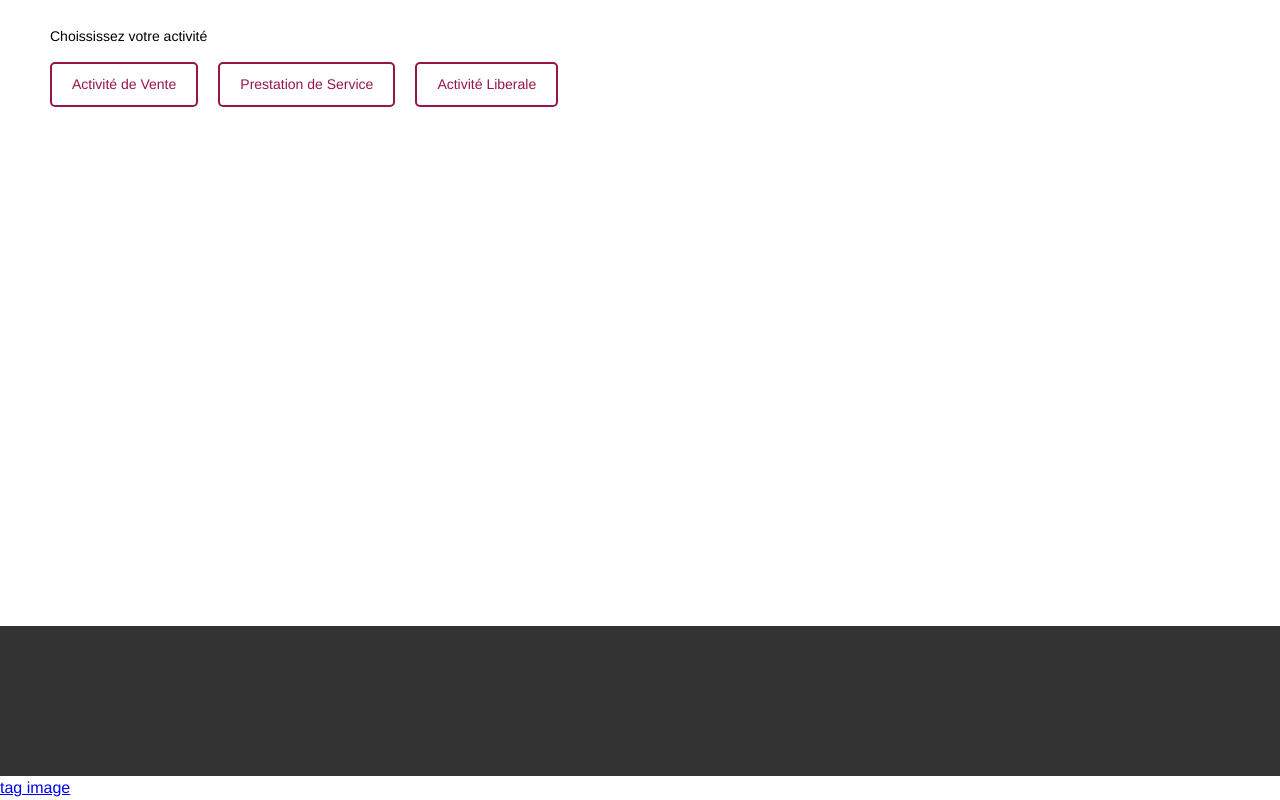
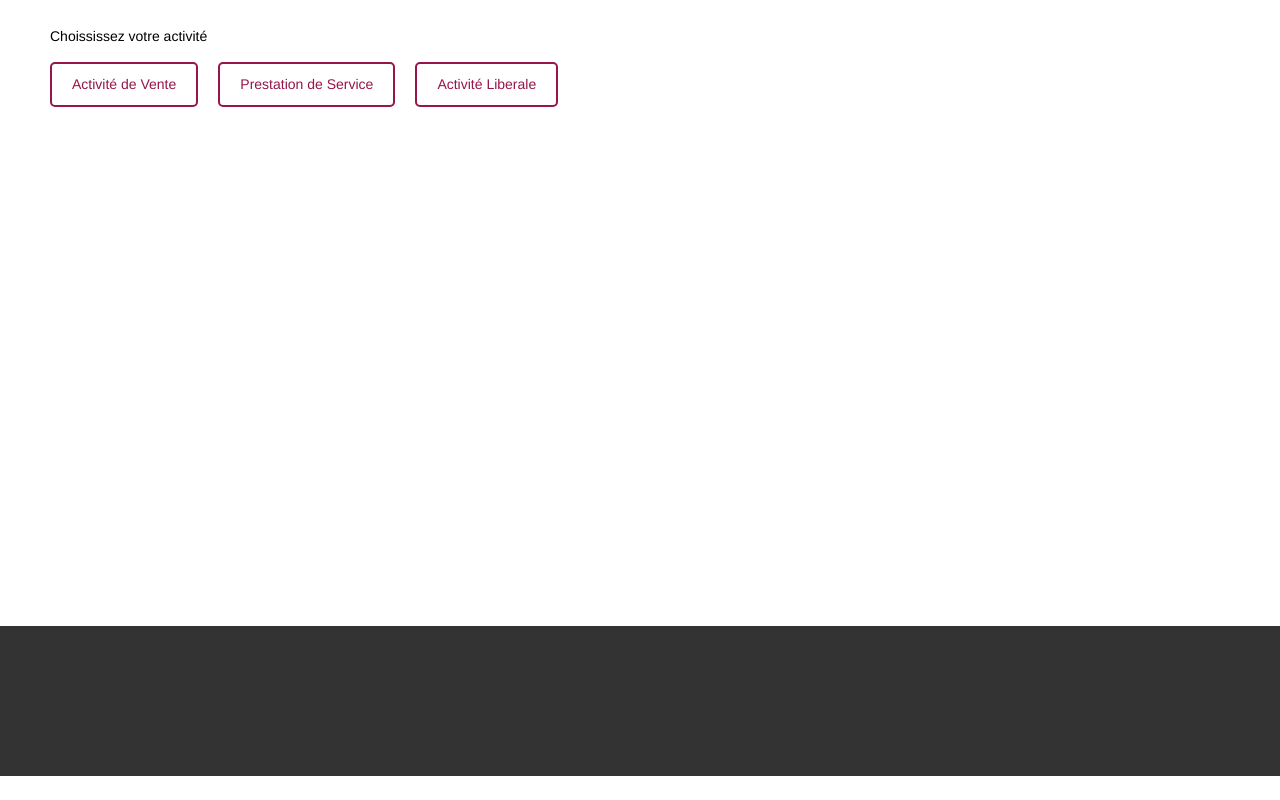
Before and after one commit to samaty593/ME, an Angular app: page / in a window 1280 px wide. Shown: the part 204-1004 px from the top of the page. After the commit the page ends 980 px from the top, so only its background shows below. Built offline with nearby package versions, Linux system fonts and the light colour scheme.

Commit message:
hide linke metaTag

```diff
--- a/src/index.html
+++ b/src/index.html
@@ -61,6 +61,6 @@
 
       gtag("config", "G-56D09EE53R");
     </script>
-    <a href="./assets/thumbnail.png">tag image</a>
+    <a class="meta-tag-img" href="./assets/thumbnail.png">tag image</a>
   </body>
 </html>
--- a/src/styles.scss
+++ b/src/styles.scss
@@ -17,3 +17,7 @@ body {
   height: 100vh;
   font-family: "Helvetica Neue", sans-serif;
 }
+
+.meta-tag-img {
+  display: none;
+}
```
